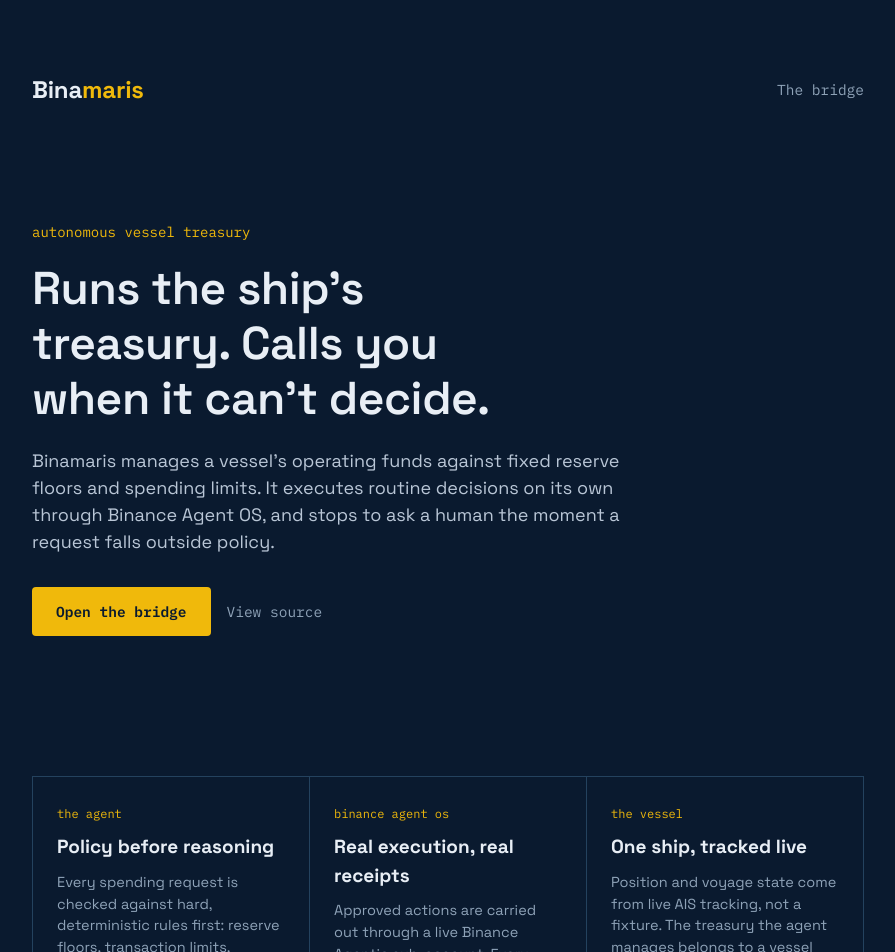
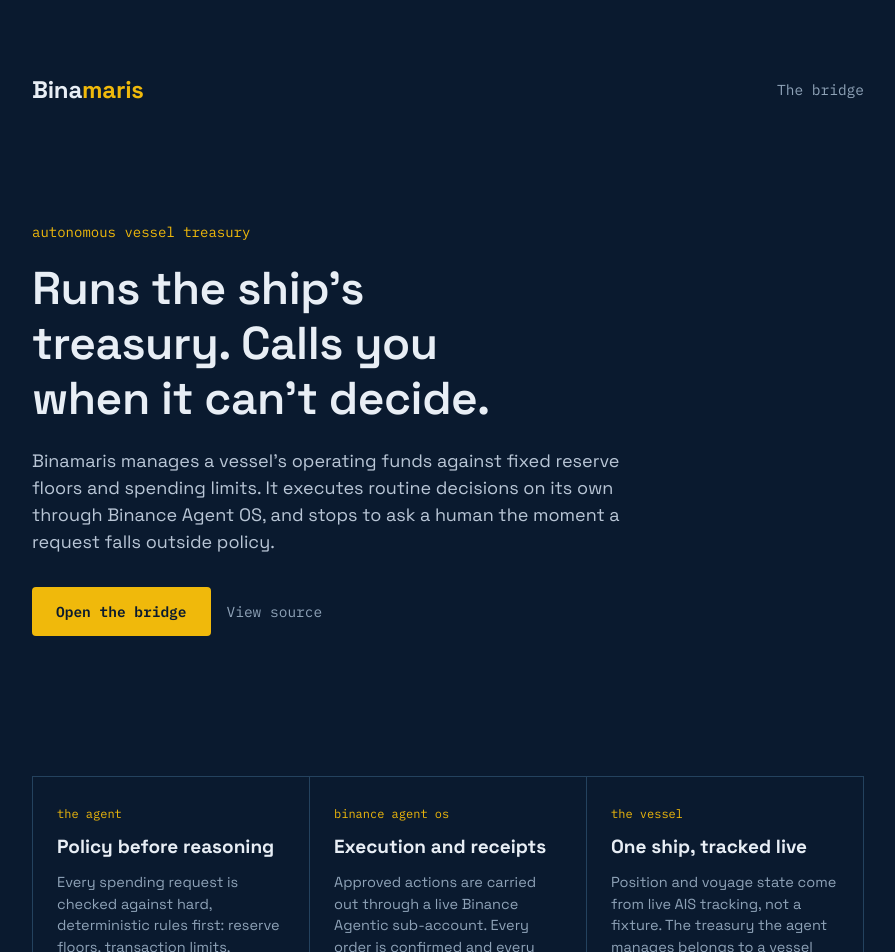
Before and after one commit to sirmos/binamaris, a Next.js app: page / in a window 1280 px wide. Shown: the top 952 px of the page, without its empty margins (192-1087 px from the left). Built offline with nearby package versions, Linux system fonts and the light colour scheme.

Commit message:
Remove em dashes and reduce real/genuinely language across README, app copy, and diagram

```diff
--- a/app/page.tsx
+++ b/app/page.tsx
@@ -47,7 +47,7 @@
         </div>
         <div className="pillar">
           <p className="tag">binance agent os</p>
-          <h3>Real execution, real receipts</h3>
+          <h3>Execution and receipts</h3>
           <p>
             Approved actions are carried out through a live Binance Agentic
             sub-account. Every order is confirmed and every result is written
```
Also changed, not shown: 2 other files (tests, documents, lock files or other folders).
